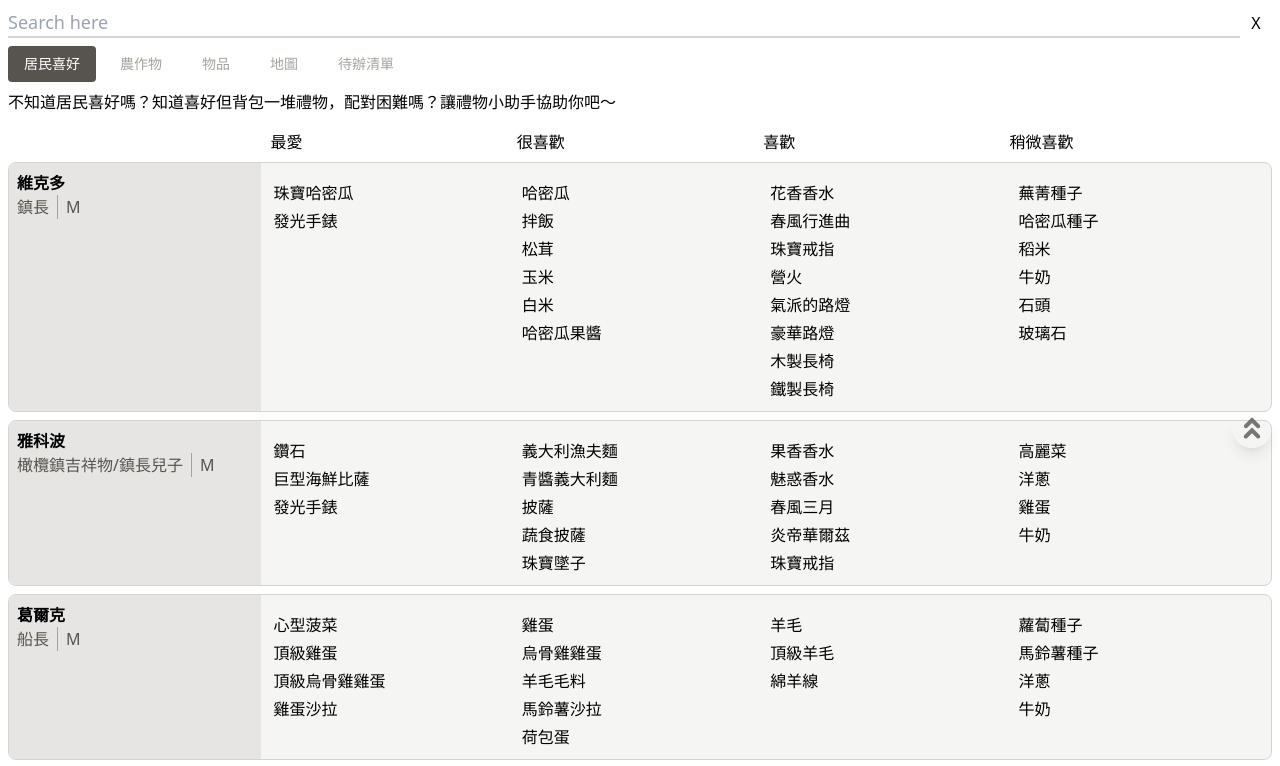
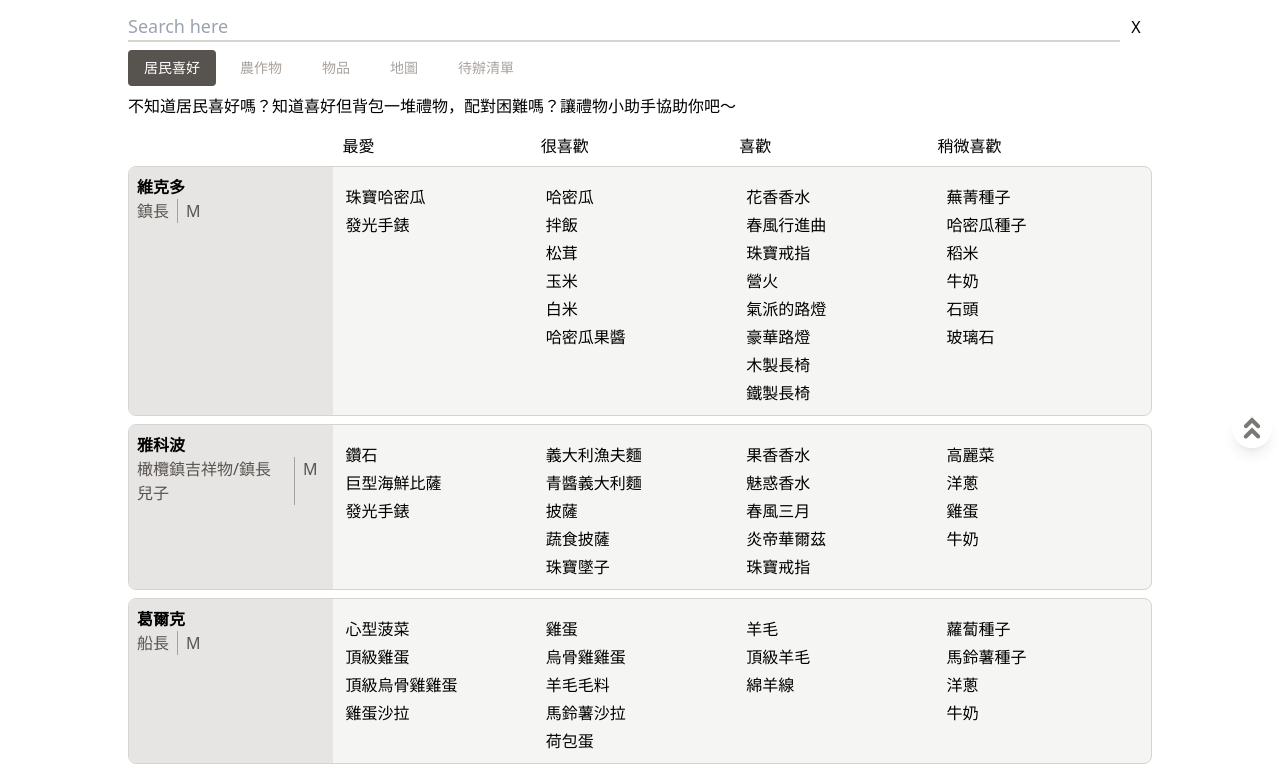
Before and after one commit to pig60214/harvest-moon, a React (Create React App) app: page /neighbor in a window 1280 px wide. Shown: the top 766 px of the page. Built offline with nearby package versions, Linux system fonts and the light colour scheme.

Commit message:
Adjust Layout

```diff
--- a/src/App.js
+++ b/src/App.js
@@ -45,7 +45,7 @@ export default function Layout() {
   const dispatch = useDispatch();
 
   return (
-    <div className='m-2 space-y-2'>
+    <div className='m-3 md:mx-auto max-w-screen-lg space-y-2'>
       <div className='w-full flex'>
         <input
           type="text"
--- a/src/ToDoList.js
+++ b/src/ToDoList.js
@@ -6,7 +6,7 @@ import { toggleCrop } from "./store/toGetCropsSlice";
 
 function ToDo({ content, children, className, onClick }) {
   return (
-    <li className={`bg-stone-300 text-stone-600 rounded-lg p-4 cursor-pointer flex ${className}`} onClick={onClick}>
+    <li className={`bg-stone-300 text-stone-600 rounded-lg px-4 py-2 cursor-pointer flex ${className}`} onClick={onClick}>
       <div className="m-auto">
         {content}
         {children}
```
